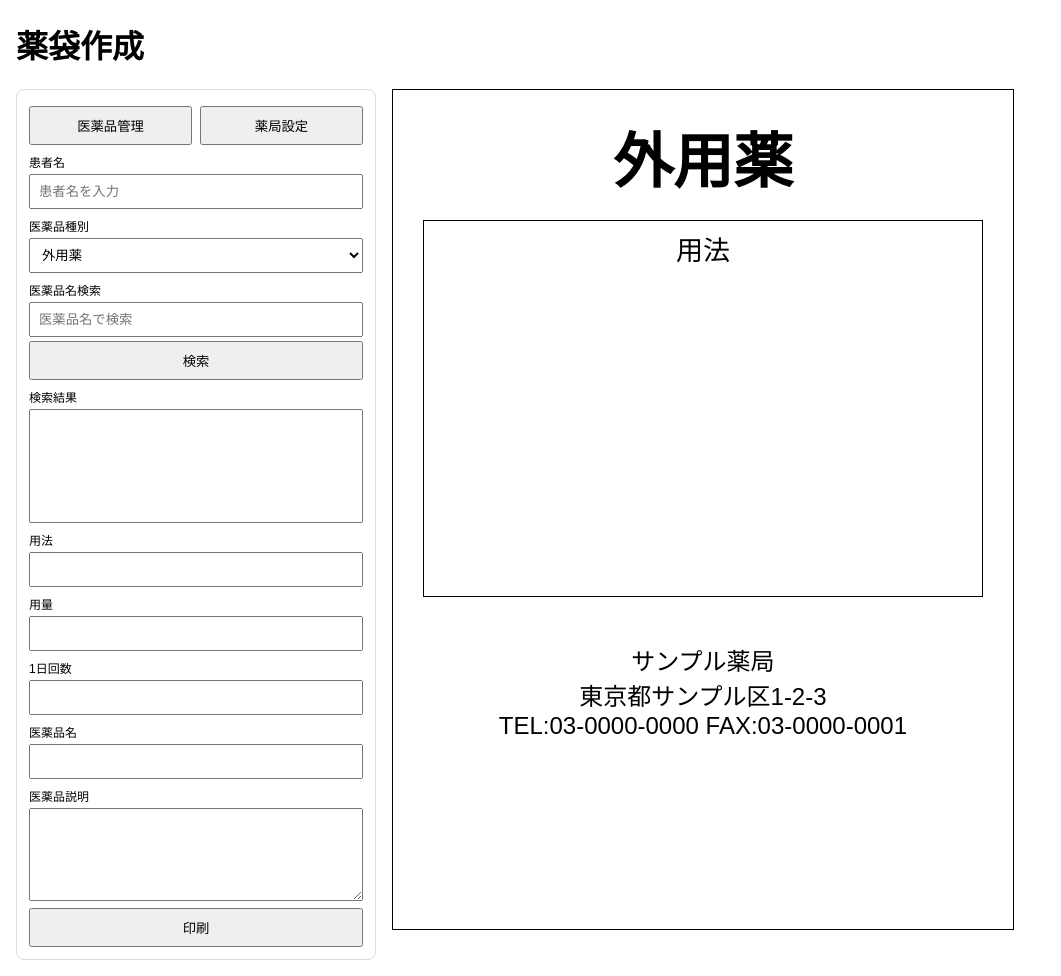
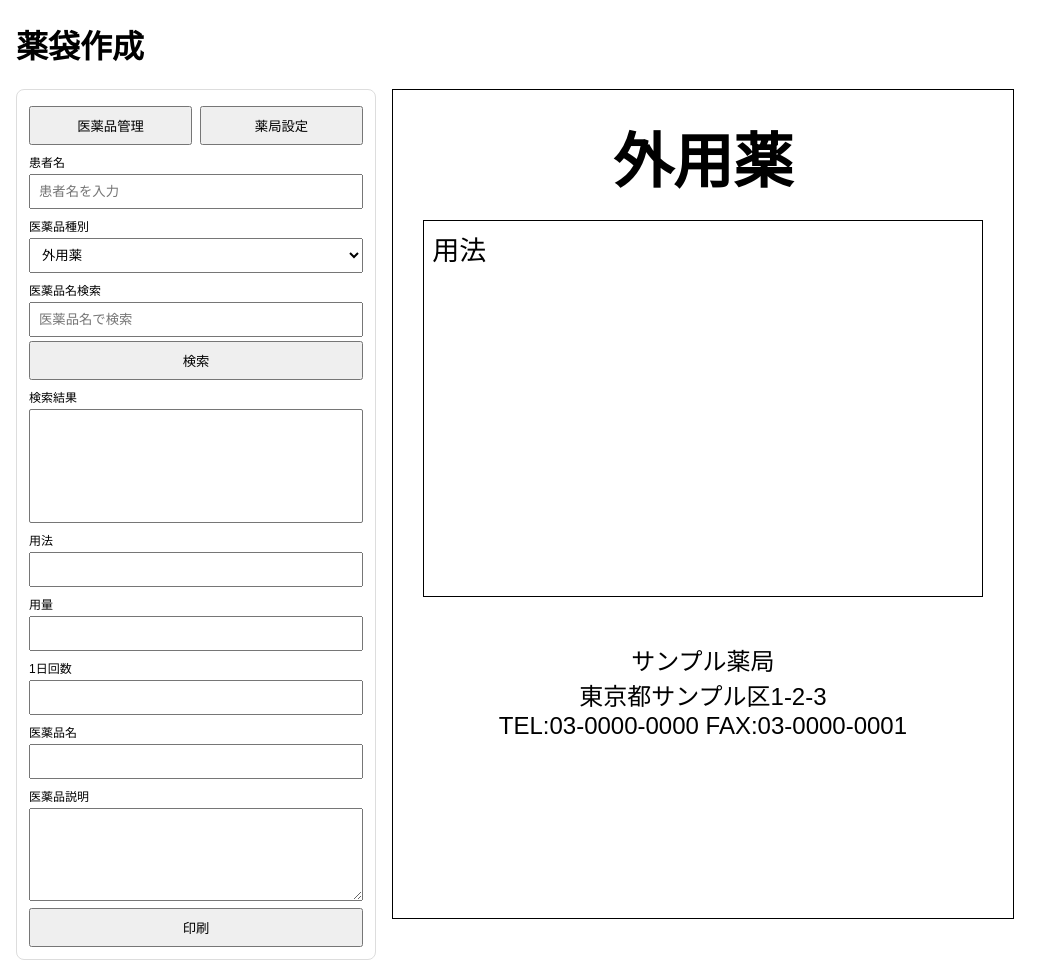
Before and after one commit to Sugatank023/yakutai-generate, a PHP site: page / in a window 1280 px wide. Shown: the whole page, without its empty margins (0-1061 px from the left). Run offline with PHP 8.4, Linux system fonts and the light colour scheme; data that the repository does not hold is empty.

Commit message:
印刷プレビューの用法位置と下部余白を調整

```diff
--- a/public/index.php
+++ b/public/index.php
@@ -16,11 +16,12 @@ $types = medicineTypes();
     .panel { border: 1px solid #ddd; padding: 12px; border-radius: 8px; }
     label { display: block; font-size: 12px; margin-top: 8px; }
     input, select, textarea, button { width: 100%; padding: 8px; margin-top: 4px; box-sizing: border-box; }
-    .print-area { width: 148mm; min-height: 210mm; border: 1px solid #000; padding: 6mm 8mm 6mm; background: #fff; }
+    .print-area { width: 148mm; min-height: 210mm; border: 1px solid #000; padding: 6mm 8mm 3mm; background: #fff; }
     .title { text-align: center; font-size: 60px; font-weight: bold; margin-bottom: 8px; }
     .patient { text-align: center; font-size: 36px; margin-bottom: 8px; padding-bottom: 4px; }
     .box { border: 1px solid #000; padding: 8px; min-height: 95mm; }
     .usage-label, .usage-main, .usage-freq { font-size: 27px; text-align: center; }
+    .usage-label { text-align: left; }
     .usage-main, .usage-freq { margin-top: 4px; }
     .medicine-name { margin-top: 12mm; font-size: 18px; font-weight: bold; }
     .desc { margin-top: 6px; min-height: 40mm; white-space: pre-wrap; }
```
